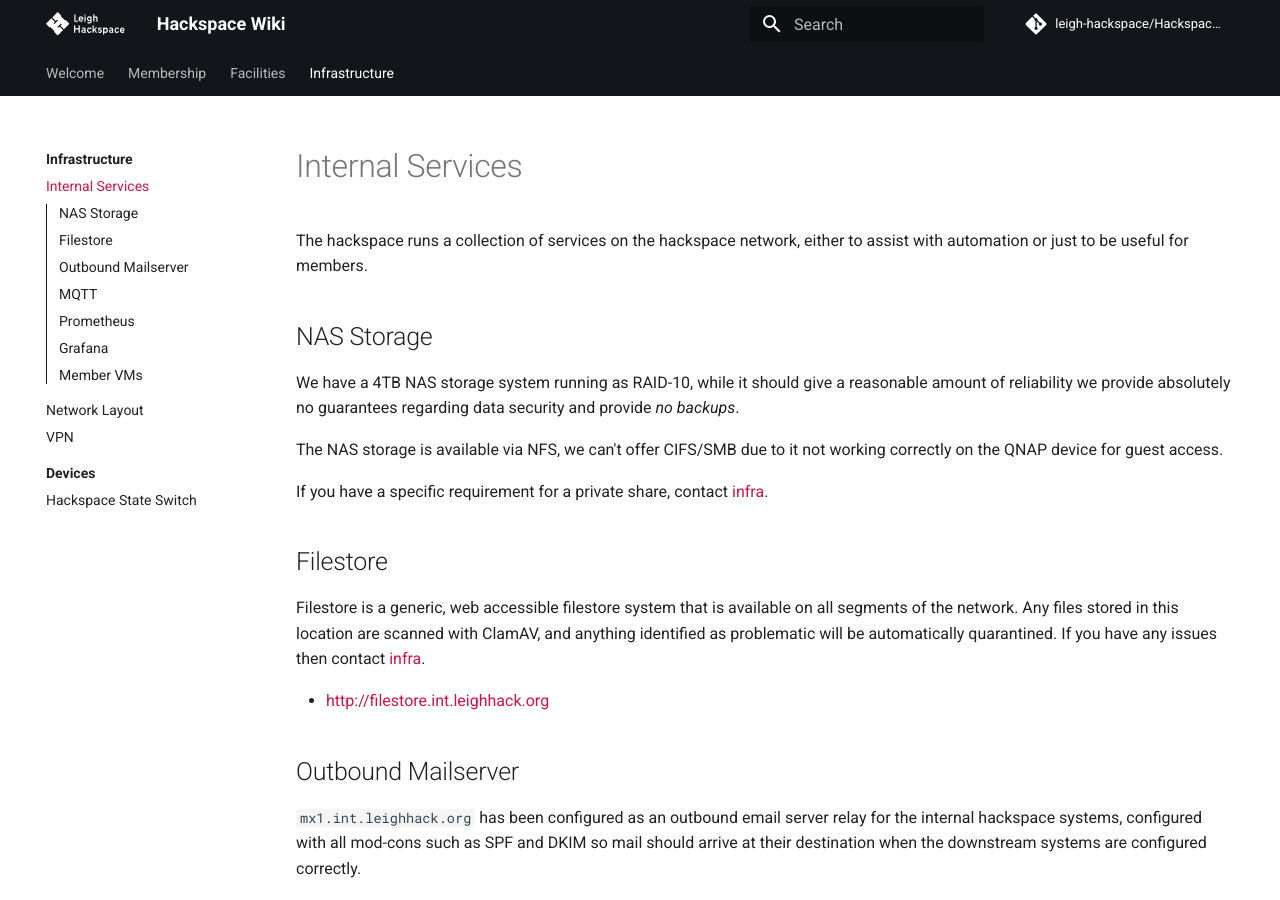
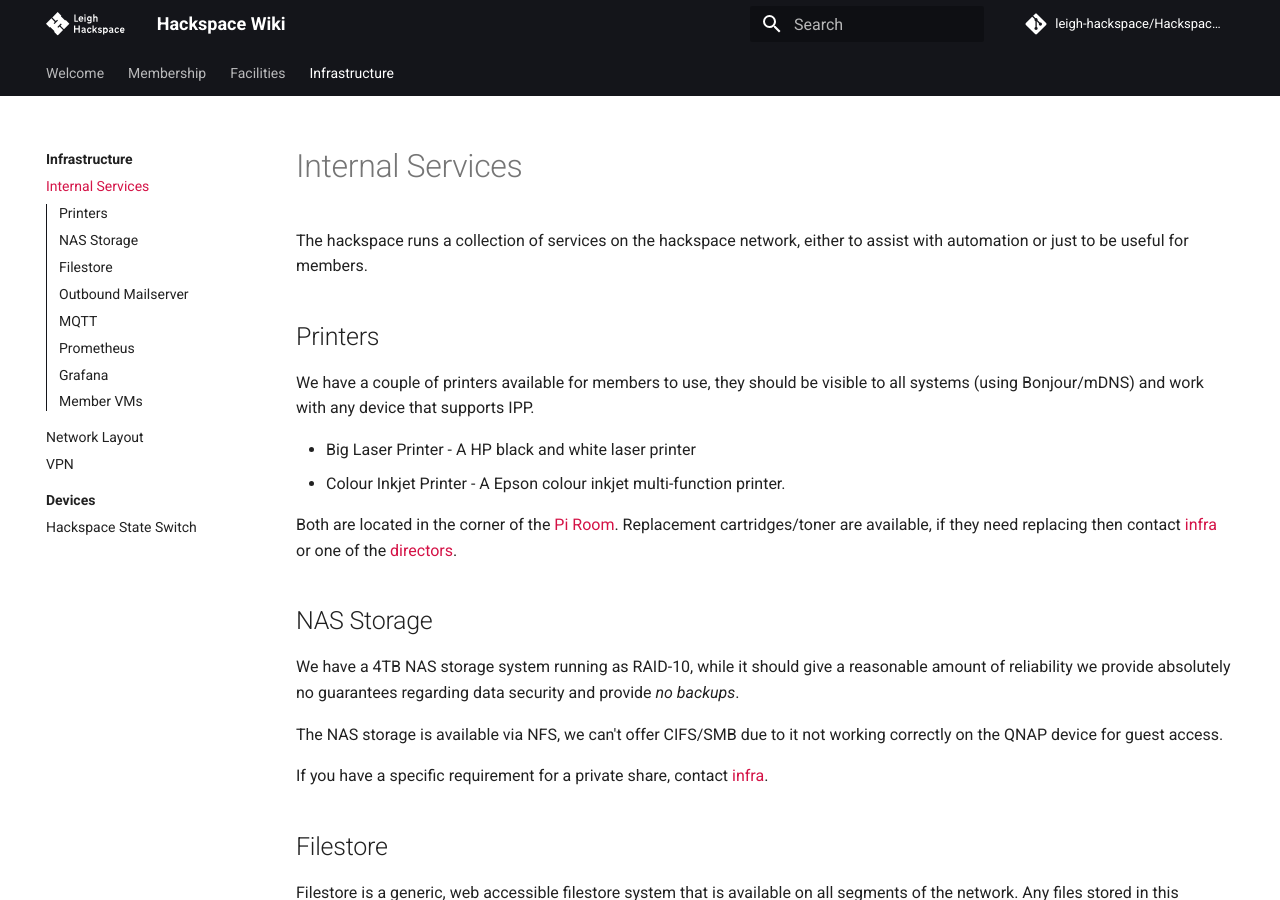
Before and after one commit to leigh-hackspace/HackspaceWiki, an MkDocs documentation site: the page built from docs/infrastructure/internal_services.md, in a window 1280 px wide and 900 px high. Built offline with MkDocs 1.6.1 and Material for MkDocs 9.7.7, drawn with Linux system fonts in a browser that asks for light colours; comment, search, counter and statistics services are not loaded; the version menu is left out.

Commit message:
Add printers

```diff
--- a/docs/infrastructure/internal_services.md
+++ b/docs/infrastructure/internal_services.md
@@ -1,6 +1,15 @@
 # Internal Services
 
 The hackspace runs a collection of services on the hackspace network, either to assist with automation or just to be useful for members.
+
+## Printers
+
+We have a couple of printers available for members to use, they should be visible to all systems (using Bonjour/mDNS) and work with any device that supports IPP.
+
+* Big Laser Printer - A HP black and white laser printer
+* Colour Inkjet Printer - A Epson colour inkjet multi-function printer.
+
+Both are located in the corner of the [Pi Room](../facilities/pi_room.md). Replacement cartridges/toner are available, if they need replacing then contact [infra](../membership/useful_contacts.md#tech-infrastructure) or one of the [directors](../membership/useful_contacts.md#directors).
 
 ## NAS Storage
 
```
